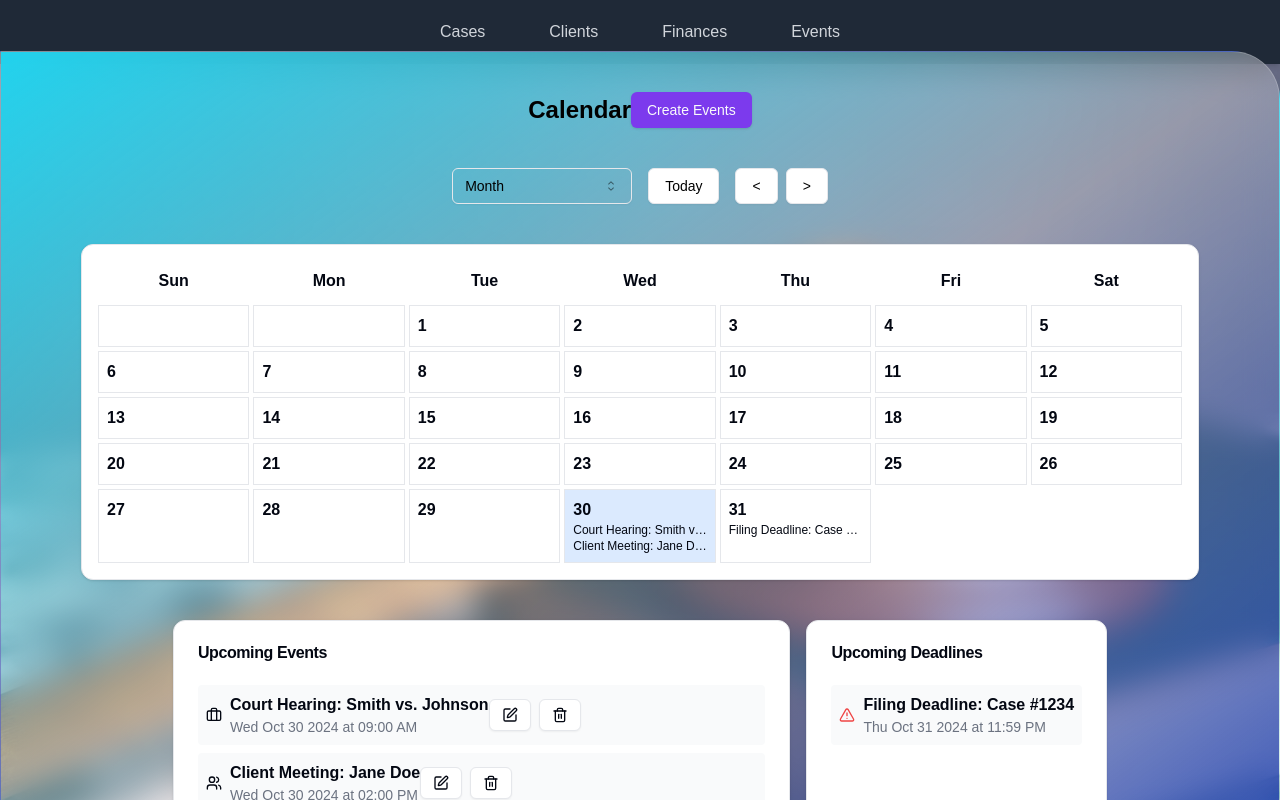
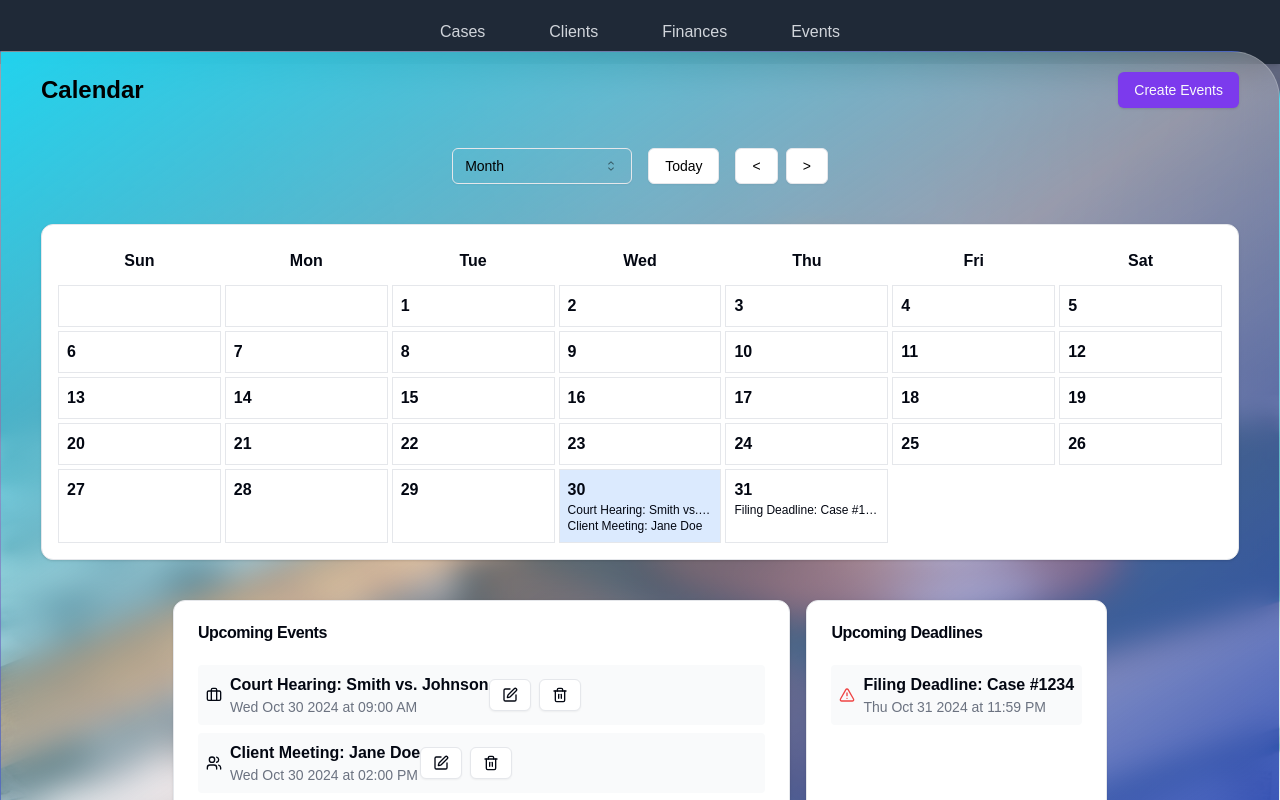
Before and after one commit to JoshMuasya/law-firm, a Next.js app: page /events in a window 1280 px wide. Shown: the top 800 px of the page. Built offline with nearby package versions, Linux system fonts and the light colour scheme.

Commit message:
Fixed some issues

```diff
--- a/app/events/page.tsx
+++ b/app/events/page.tsx
@@ -153,18 +153,18 @@ const page = () => {
     return (
         <div className='dash-back flex flex-col justify-center align-middle items-center'>
             <motion.div
-                className="flex flex-col place-items-center gap-6 py-10 px-20 my-[4%] bg-gradient-to-br from-cyan-400 via-white/30 to-blue-800 backdrop-blur-lg bg-opacity-20 shadow-xl border border-white/20 h-full rounded-tr-[48px] rounded-bl-[48px]"
+                className="flex flex-col place-items-center gap-6 py-5 px-10 my-[4%] bg-gradient-to-br from-cyan-400 via-white/30 to-blue-800 backdrop-blur-lg bg-opacity-20 shadow-xl border border-white/20 h-full rounded-tr-[48px] rounded-bl-[48px]"
                 initial={{ opacity: 0 }}
                 animate={{ opacity: 1 }}
                 transition={{ duration: 0.6 }}
             >
-                <div className="flex justify-between items-center mb-4">
+                <div className="flex justify-between items-center mb-4 w-full">
                     <h1 className="text-2xl font-bold">Calendar</h1>
                     <Button asChild>
                         <Link href="/events/create">Create Events</Link>
                     </Button>
+                </div>
 
-                </div>
                 <div className="flex space-x-4 mb-4">
                     <Select value={view} onValueChange={setView}>
                         <SelectTrigger className="w-[180px]">
--- a/app/finances/page.tsx
+++ b/app/finances/page.tsx
@@ -592,7 +592,7 @@ const page = () => {
     return (
         <div className='dash-back flex flex-col justify-center align-middle items-center'>
             <motion.div
-                className="flex flex-col place-items-center gap-6 py-10 px-20 my-[4%] bg-gradient-to-br from-cyan-400 via-white/30 to-blue-800 backdrop-blur-lg bg-opacity-20 shadow-xl border border-white/20 h-full rounded-tr-[48px] rounded-bl-[48px]"
+                className="flex flex-col place-items-center gap-6 py-5 px-10 my-[4%] bg-gradient-to-br from-cyan-400 via-white/30 to-blue-800 backdrop-blur-lg bg-opacity-20 shadow-xl border border-white/20 h-full rounded-tr-[48px] rounded-bl-[48px]"
                 initial={{ opacity: 0 }}
                 animate={{ opacity: 1 }}
                 transition={{ duration: 0.6 }}
```
